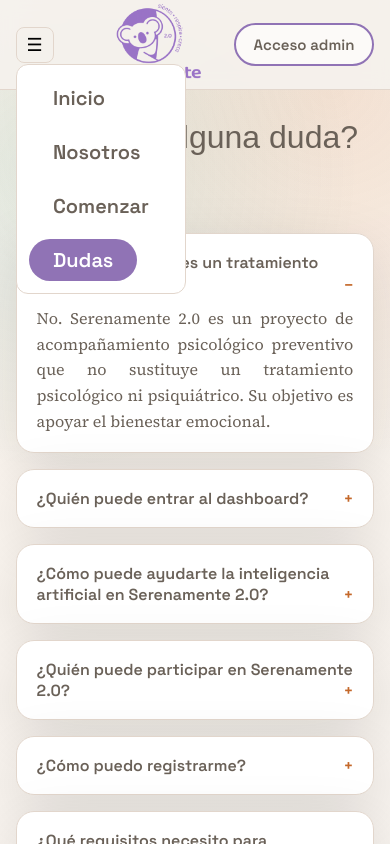
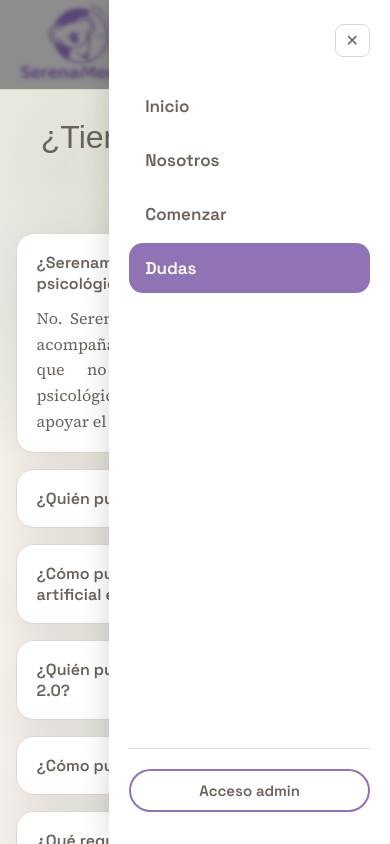
Before and after one commit to DiegoHernandezMG/tt2-project, a React (Vite) app: page /faq in a window 390 px wide. Both pictures are taken after a click on the button "Abrir menú". Shown: the top 844 px of the page. Built offline with nearby package versions, Linux system fonts and the light colour scheme; no server answers.

Commit message:
Replace mobile navbar with slide-in drawer

```diff
--- a/src/components/navbar/navbar.css
+++ b/src/components/navbar/navbar.css
@@ -84,46 +84,98 @@
   color: #fff;
 }
 
+/* Drawer */
+.navbar__overlay {
+  position: fixed;
+  inset: 0;
+  background: rgba(17, 17, 24, 0.45);
+  z-index: 20;
+  backdrop-filter: blur(2px);
+}
+
+.navbar__drawer {
+  position: fixed;
+  top: 0;
+  right: 0;
+  height: 100dvh;
+  width: 72vw;
+  max-width: 300px;
+  background: #fff;
+  z-index: 30;
+  display: flex;
+  flex-direction: column;
+  padding: 24px 20px 32px;
+  box-shadow: -4px 0 24px rgba(0, 0, 0, 0.12);
+  transform: translateX(100%);
+  transition: transform 0.28s cubic-bezier(0.4, 0, 0.2, 1);
+}
+
+.navbar__drawer.is-open {
+  transform: translateX(0);
+}
+
+.navbar__drawer-close {
+  align-self: flex-end;
+  background: transparent;
+  border: 1px solid var(--border);
+  border-radius: 8px;
+  padding: 6px 10px;
+  font-size: 16px;
+  cursor: pointer;
+  color: var(--muted);
+  margin-bottom: 24px;
+}
+
+.navbar__drawer-links {
+  list-style: none;
+  margin: 0;
+  padding: 0;
+  display: flex;
+  flex-direction: column;
+  gap: 4px;
+  flex: 1;
+}
+
+.drawer-link {
+  display: block;
+  padding: 14px 16px;
+  border-radius: 14px;
+  font-family: "Space Grotesk", sans-serif;
+  font-size: 17px;
+  font-weight: 600;
+  color: var(--muted);
+  text-decoration: none;
+  transition: background 0.15s ease, color 0.15s ease;
+}
+
+.drawer-link:hover,
+.drawer-link.is-active {
+  background: var(--purple);
+  color: #fff;
+}
+
+.navbar__drawer-footer {
+  border-top: 1px solid var(--border);
+  padding-top: 20px;
+}
+
+.navbar__drawer-footer .admin-access-button {
+  display: block;
+  text-align: center;
+  width: 100%;
+  box-sizing: border-box;
+}
+
 @media (max-width: 800px) {
   .navbar__links {
     display: none;
   }
-}
 
-@media (max-width: 600px) {
-  .navbar__logo {
+  .navbar__actions {
     display: none;
-  }
-
-  .navbar__inner {
-    justify-content: space-between;
   }
 
   .navbar__toggle {
     display: block;
-    order: -1; /* lo manda a la izquierda */
-    margin-right: auto;
-  }
-
-  .navbar__actions {
-    margin-left: auto; /* deja el botón admin a la derecha */
-  }
-
-  .navbar__links {
-    display: none;
-    position: absolute;
-    top: 64px;
-    right: auto;
-    left: 16px;
-    background: white;
-    border: 1px solid var(--border);
-    border-radius: 12px;
-    padding: 12px;
-    flex-direction: column;
-    gap: 12px;
-  }
-
-  .navbar__links.is-open {
-    display: flex;
   }
 }
--- a/src/components/navbar/navbar.jsx
+++ b/src/components/navbar/navbar.jsx
@@ -22,67 +22,47 @@
     };
   }, [open]);
 
+  const close = () => setOpen(false);
+
   return (
     <nav className="navbar" ref={navRef}>
       <div className="container navbar__inner">
-        <div>
-          <NavLink to="/">
-            <img src={suaeyd} alt="logo suayed" className="navbar__logo-img" />
-          </NavLink>
-        </div>
+        <NavLink to="/" onClick={close}>
+          <img src={suaeyd} alt="logo SerenaMente" className="navbar__logo-img" />
+        </NavLink>
 
-        <button
-          className="navbar__toggle"
-          onClick={() => setOpen((v) => !v)}
-          aria-label="Abrir menú"
-        >
-          ☰
-        </button>
-
-        <ul className={`navbar__links ${open ? "is-open" : ""}`}>
-          <li>
-            <NavLink
-              to="/"
-              end
-              className={({ isActive }) => isActive ? "nav-link is-active" : "nav-link"}
-              onClick={() => setOpen(false)}
-            >
-              Inicio
-            </NavLink>
-          </li>
-          <li>
-            <NavLink
-              to="/nosotros"
-              className={({ isActive }) => isActive ? "nav-link is-active" : "nav-link"}
-              onClick={() => setOpen(false)}
-            >
-              Nosotros
-            </NavLink>
-          </li>
-          <li>
-            <NavLink
-              to="/comenzar"
-              className={({ isActive }) => isActive ? "nav-link is-active" : "nav-link"}
-              onClick={() => setOpen(false)}
-            >
-              Comenzar
-            </NavLink>
-          </li>
-          <li>
-            <NavLink
-              to="/faq"
-              className={({ isActive }) => isActive ? "nav-link is-active" : "nav-link"}
-              onClick={() => setOpen(false)}
-            >
-              Dudas
-            </NavLink>
-          </li>
+        <ul className="navbar__links">
+          <li><NavLink to="/" end className={({ isActive }) => isActive ? "nav-link is-active" : "nav-link"}>Inicio</NavLink></li>
+          <li><NavLink to="/nosotros" className={({ isActive }) => isActive ? "nav-link is-active" : "nav-link"}>Nosotros</NavLink></li>
+          <li><NavLink to="/comenzar" className={({ isActive }) => isActive ? "nav-link is-active" : "nav-link"}>Comenzar</NavLink></li>
+          <li><NavLink to="/faq" className={({ isActive }) => isActive ? "nav-link is-active" : "nav-link"}>Dudas</NavLink></li>
         </ul>
 
         <div className="navbar__actions">
-          <NavLink to="/admin/login" className="admin-access-button">
-            Acceso admin
-          </NavLink>
+          <NavLink to="/admin/login" className="admin-access-button">Acceso admin</NavLink>
+        </div>
+
+        <button className="navbar__toggle" onClick={() => setOpen((v) => !v)} aria-label="Abrir menú">
+          ☰
+        </button>
+      </div>
+
+      {/* Overlay */}
+      {open && <div className="navbar__overlay" onClick={close} />}
+
+      {/* Drawer */}
+      <div className={`navbar__drawer ${open ? "is-open" : ""}`}>
+        <button className="navbar__drawer-close" onClick={close} aria-label="Cerrar menú">✕</button>
+
+        <ul className="navbar__drawer-links">
+          <li><NavLink to="/" end className={({ isActive }) => isActive ? "drawer-link is-active" : "drawer-link"} onClick={close}>Inicio</NavLink></li>
+          <li><NavLink to="/nosotros" className={({ isActive }) => isActive ? "drawer-link is-active" : "drawer-link"} onClick={close}>Nosotros</NavLink></li>
+          <li><NavLink to="/comenzar" className={({ isActive }) => isActive ? "drawer-link is-active" : "drawer-link"} onClick={close}>Comenzar</NavLink></li>
+          <li><NavLink to="/faq" className={({ isActive }) => isActive ? "drawer-link is-active" : "drawer-link"} onClick={close}>Dudas</NavLink></li>
+        </ul>
+
+        <div className="navbar__drawer-footer">
+          <NavLink to="/admin/login" className="admin-access-button" onClick={close}>Acceso admin</NavLink>
         </div>
       </div>
     </nav>
```
